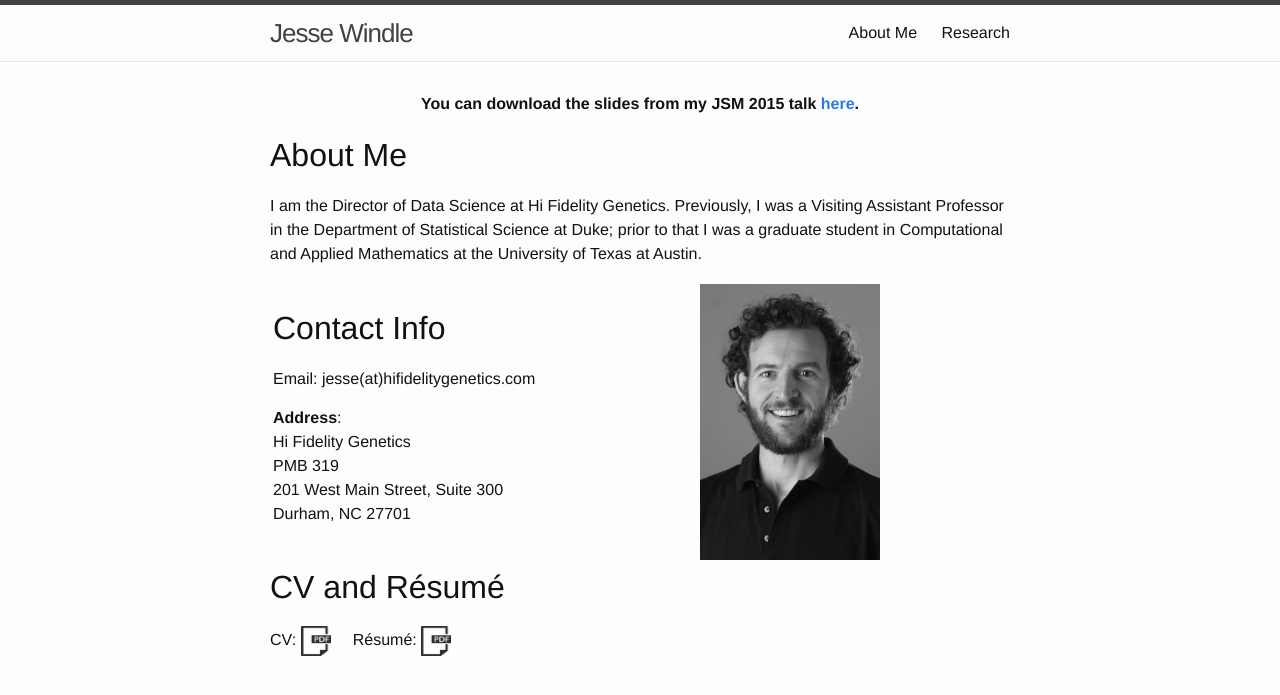
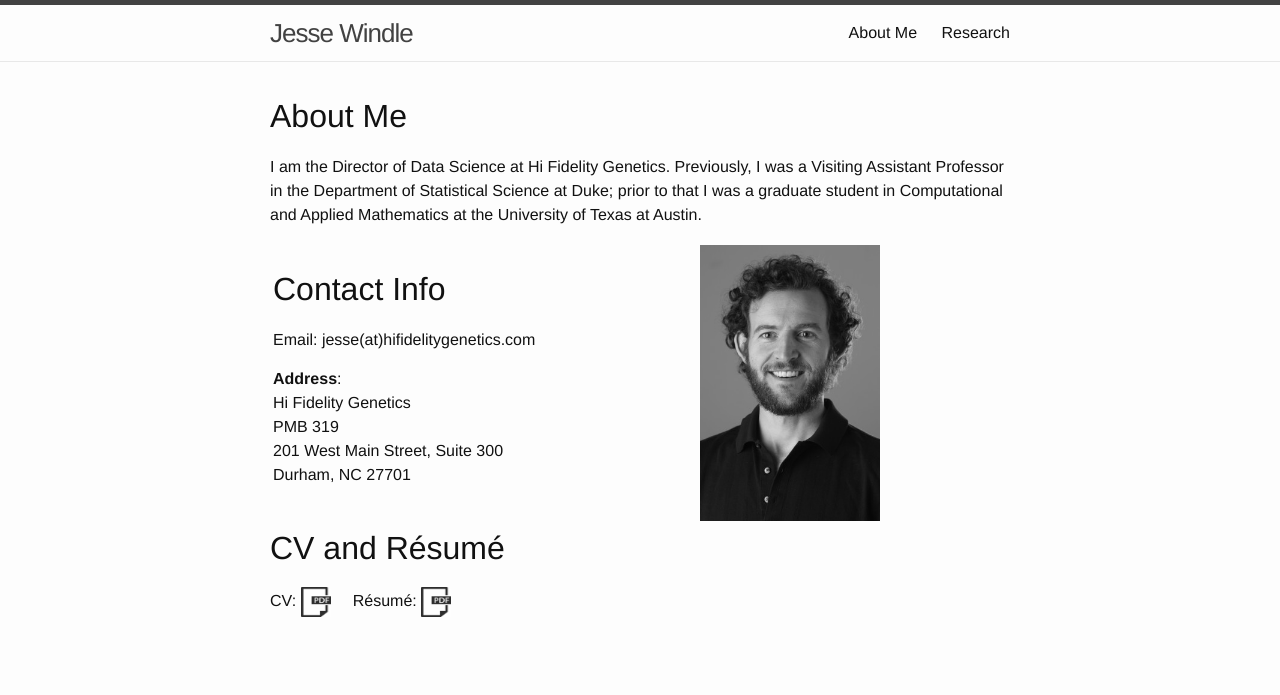
Before and after one commit to jwindle/jwindle.github.io, a Jekyll site: the page built from index.html, in a window 1280 px wide. Shown: the top 695 px of the page. Built offline with Jekyll 4.4.1, drawn with Linux system fonts in a browser that asks for light colours.

Commit message:
Removed comment about slides from JSM.

```diff
--- a/index.html
+++ b/index.html
@@ -7,13 +7,6 @@ title: About Me
 
   <!-- Unfortunately, github pages does not allow plugins. -->
   <!-- markdown aboutme.md -->
-
-  <p class="center">
-  <b>
-  You can download the slides from my JSM 2015 talk <a
-  href="doc/JSM-presentation.pdf">here</a>.
-  </b>
-  </p>
 
   {% include aboutme.html %}
 
```
